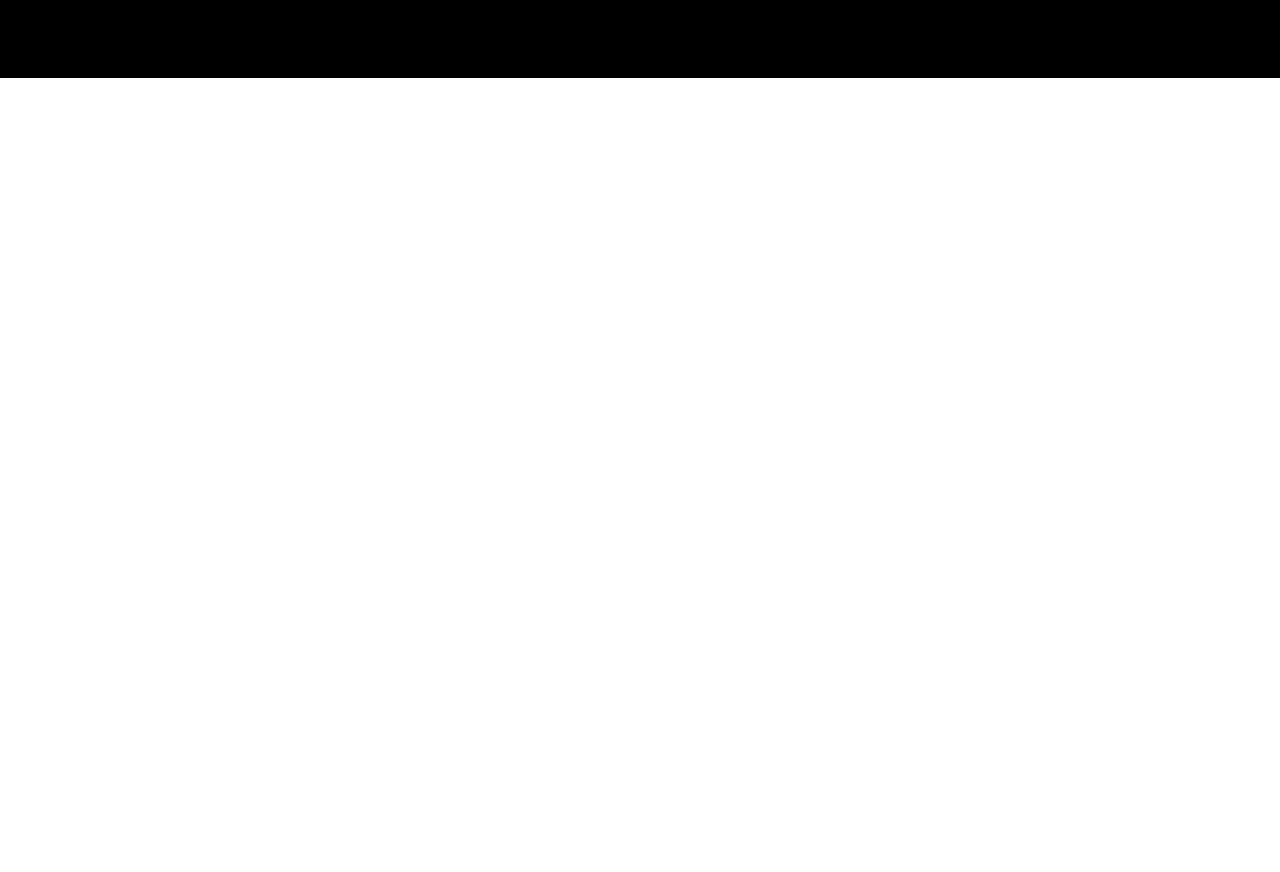
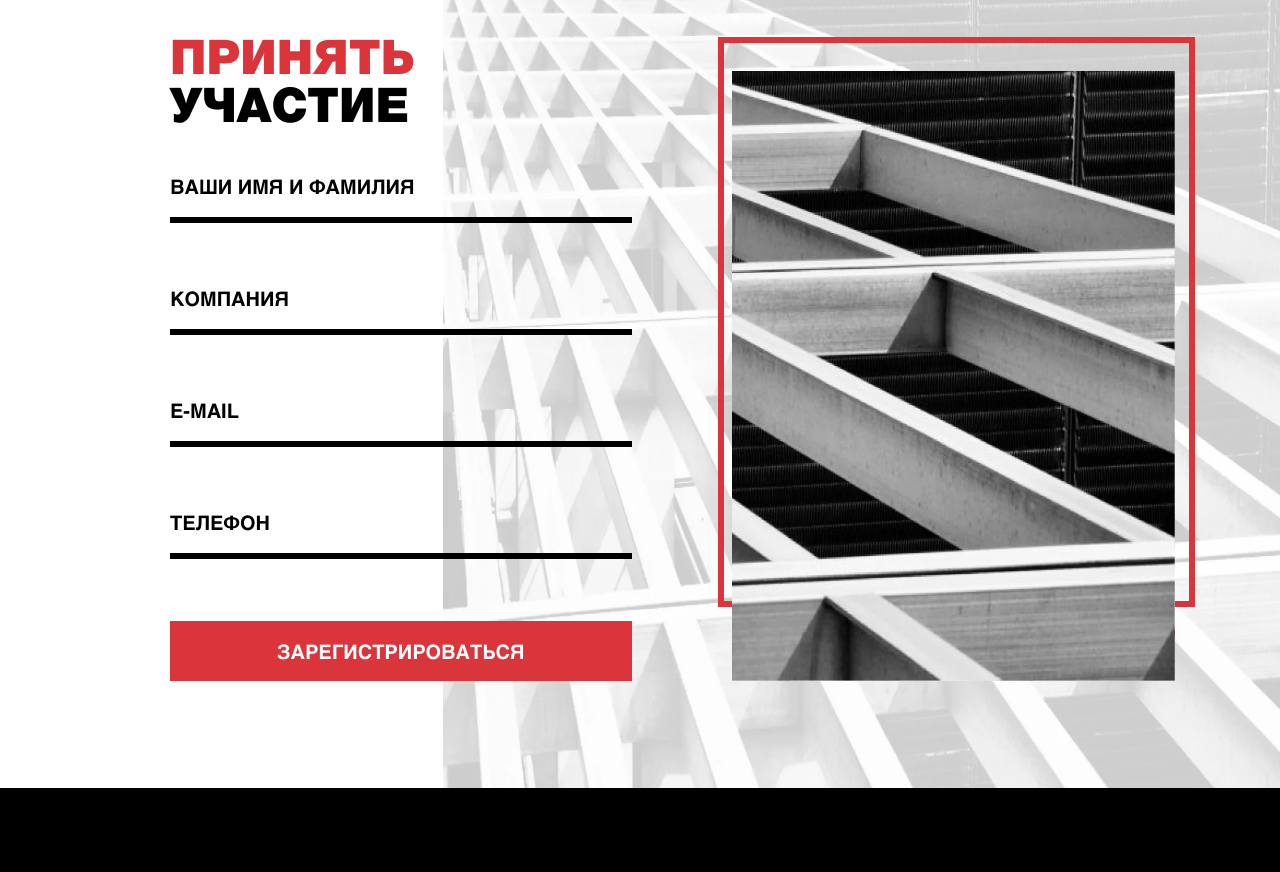
Before and after one commit to katysya/DesignTest, a website built with webpack: page index.html in a window 1280 px wide. Shown: the part 1612-2484 px from the top of the page. Before the commit the page ends 1690 px from the top, so only its background shows below. Built offline with nearby package versions, Linux system fonts and the light colour scheme.

Commit message:
Добавление Form

```diff
--- a/index.html
+++ b/index.html
@@ -165,6 +165,72 @@
       </div>
     </section>
 
+    <!--Form-->
+    <section class="participation">
+      <div class="participation__background">
+        <img src="/src/images/Participation/background.webp" alt="" />
+      </div>
+      <div class="container container--right">
+        <div class="participation__content">
+          <div class="participation__left">
+            <h3 class="title"><span>принять</span> участие</h3>
+            <form action="" method="post" class="participation__form">
+              <div class="participation__group">
+                <input
+                  required=""
+                  type="text"
+                  class="input"
+                  id="name"
+                  name="name"
+                />
+                <label for="name">Ваши имя и фамилия</label>
+              </div>
+              <div class="participation__group">
+                <input
+                  required=""
+                  type="text"
+                  class="input"
+                  id="company"
+                  name="company"
+                />
+                <label for="company">Компания</label>
+              </div>
+              <div class="participation__group">
+                <input
+                  required=""
+                  type="text"
+                  class="input"
+                  id="email"
+                  name="email"
+                />
+                <label for="email">E-mail</label>
+              </div>
+              <div class="participation__group">
+                <input
+                  required=""
+                  class="input"
+                  id="phone"
+                  name="phone"
+                />
+                <label for="phone">Телефон</label>
+              </div>
+              <buttom type="submit" class="button button--black"
+                ><p>Зарегистрироваться</p></buttom
+              >
+            </form>
+          </div>
+          <div class="participation__right">
+            <div class="participation__img">
+              <img
+                src="/src/images/Participation/image.webp"
+                alt=""
+              />
+            </div>
+          </div>
+        </div>
+      </div>
+    </section>
+
     <!--Footer-->
     <footer class="footer">
       <div class="container">
--- a/index.js
+++ b/index.js
@@ -2,9 +2,10 @@ import { ANSWER } from './module';
 import $ from 'jquery';
 import './src/styles/main.less';
 import './src/styles/banner.less';
+import './src/styles/header.less';
 import './src/styles/experience.less';
 import './src/styles/experts.less';
-import './src/styles/header.less';
+import './src/styles/participation.less';
 import './src/styles/footer.less';
 
 console.log('Universe answer: ', ANSWER);
--- a/src/styles/main.less
+++ b/src/styles/main.less
@@ -74,6 +74,11 @@ body {
     &--experience {
         max-width: 1100px;
     }
+
+    &--right {
+      max-width: 100%;
+      margin: 0 0 0 170px;
+    }
 }
 
 .button {
@@ -137,6 +142,47 @@ body {
                 transform: translateX(0);
             }
         }
+    }
+
+    &--black {
+      position: relative;
+      overflow: hidden;
+      padding: 17px;
+      background: @red;
+      background-size: 400%;
+      border: none;
+
+      p {
+        position: relative;
+        z-index: 1;
+        text-align: center;
+        color: @white;
+        font-size: 20px;
+        font-style: normal;
+        font-weight: 700;
+        line-height: 130%;
+        text-transform: uppercase;
+      }
+
+      &::before {
+        content: '';
+        position: absolute;
+        top: 0;
+        left: 0;
+        transform: scaleX(0);
+        transform-origin: 0 50%;
+        width: 100%;
+        height: 100%;
+        border-radius: inherit;
+        background: @black;
+        transition: all 0.475s;
+      }
+
+      &:hover {
+        &::before {
+  transform: scaleX(1);
+}
+      }
     }
 }
 
--- /dev/null
+++ b/src/styles/participation.less
@@ -0,0 +1,122 @@
+@import './_variables.less';
+
+.participation {
+    margin-top: 80px;
+    position: relative;
+
+    &__background {
+        position: absolute;
+        right: 0;
+        top: 0;
+        z-index: -1;
+        height: 100%;
+
+        img {
+            width: 100%;
+            height: 100%;
+            object-fit: cover;
+        }
+    }
+
+    .title {
+        line-height: 1;
+    }
+
+    &__content {
+        display: flex;
+        flex-direction: row;
+        gap: 100px;
+        padding-right: 105px;
+        padding-top: 92px;
+        padding-bottom: 107px;
+    }
+
+    &__left {
+        width: 51%;
+        display: flex;
+        flex-direction: column;
+        gap: 40px;
+    }
+
+    &__right {
+        width: 49%;
+        height: inherit;
+    }
+
+    &__img {
+        height: 100%;
+        padding-top: 34px;
+        position: relative;
+
+        img {
+            width: 100%;
+            height: 100%;
+        }
+
+        &::after {
+            content: "";
+            position: absolute;
+            width: 465px;
+            height: 558px;
+            border: 6px solid @red;
+            top: 0;
+            right: -20px;
+            z-index: -1;
+        }
+    }
+
+    &__form {
+        display: flex;
+        flex-direction: column;
+        gap: 62px;
+    }
+
+    &__group {
+        position: relative;
+
+        .input {
+            font-size: 16px;
+            padding: 0 0 18px 0;
+            display: block;
+            width: 100%;
+            border-bottom: 6px solid @black;
+            background: transparent;
+            color: @black;
+            font-family: Helvet, sans-serif;
+            font-size: 20px;
+            font-weight: 700;
+            line-height: 26px;
+            text-transform: uppercase;
+           }
+
+           .input:focus {
+            outline: none;
+           }
+
+           label {
+            color: @black;
+            font-family: Helvet, sans-serif;
+            font-size: 20px;
+            font-style: normal;
+            font-weight: 700;
+            line-height: 130%;
+            text-transform: uppercase;
+            position: absolute;
+            pointer-events: none;
+            left: 0;
+            top: 0;
+            transition: 0.2s ease all;
+            -moz-transition: 0.2s ease all;
+            -webkit-transition: 0.2s ease all;
+           }
+
+           .input:focus ~ label, .input:valid ~ label {
+            top: -32px;
+            color: @black;
+            font-size: 14px;
+            font-style: normal;
+            font-weight: 300;
+            line-height: 185%;
+        }
+    }
+}
```
Also changed, not shown: src/images/Participation/background.jpg (added), src/images/Participation/background.webp (added), src/images/Participation/image.jpg (added), src/images/Participation/image.webp (added).
